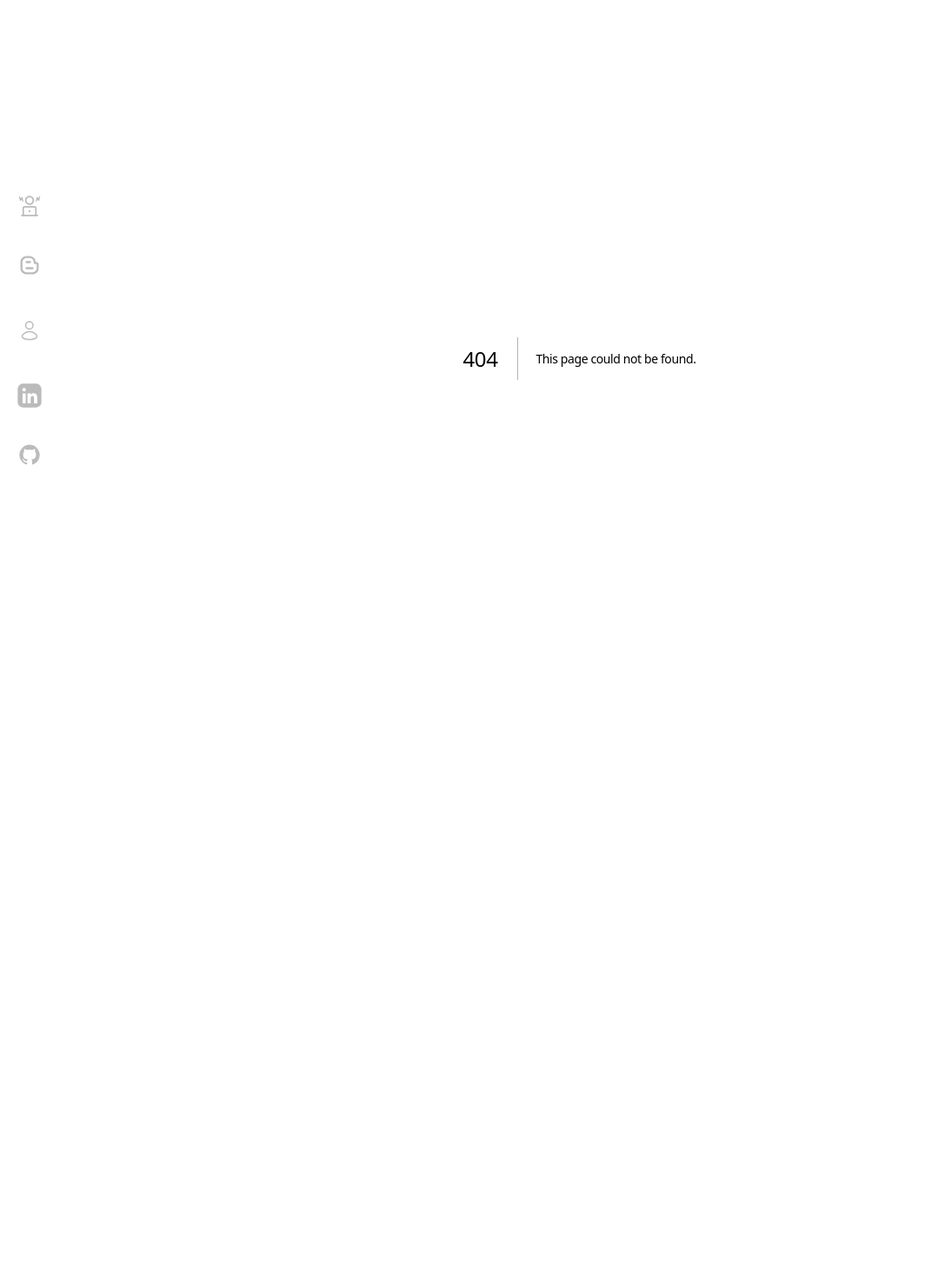
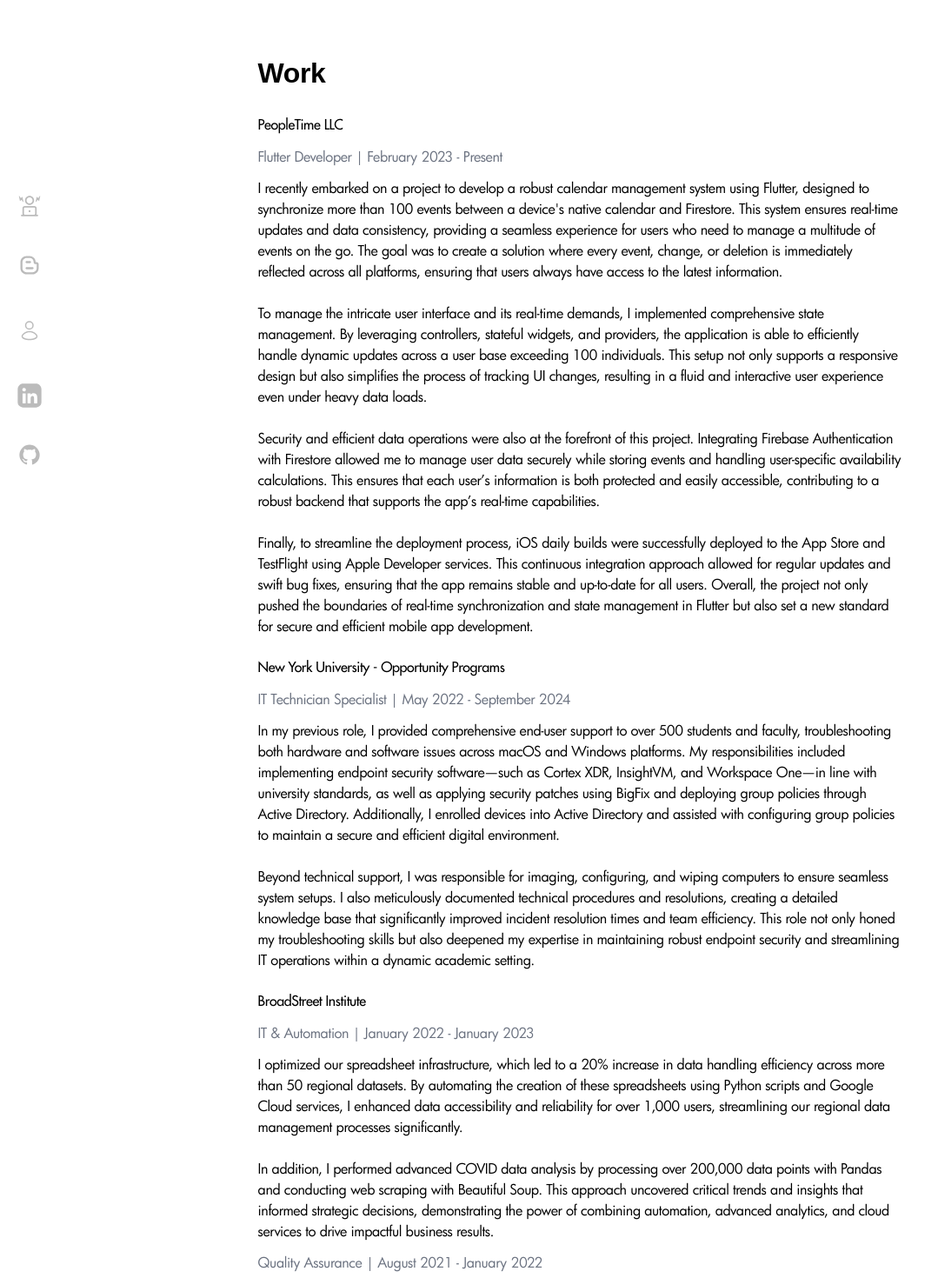
Before and after one commit to jeffreysaeteros/portoblog, a Next.js app: page /work in a window 1280 px wide. Before the commit this address had no page. Shown: the part 20-1490 px from the top of the page at 87% size, without its empty margins (0-1079 px from the left). Before the commit the page ends 864 px from the top, so only its background shows below. Built offline with nearby package versions, Linux system fonts and the light colour scheme.

Commit message:
/work mdx

```diff
--- /dev/null
+++ b/app/work/page.mdx
@@ -0,0 +1,42 @@
+import { Link } from 'next-view-transitions';
+
+export const metadata = {
+  title: 'Work',
+  alternates: {
+    canonical: '/n/work',
+  },
+};
+export function Sub({ children }) {
+  return (
+    <small className="flex text-base text-gray-500 -mt-3 mb-3">{children}</small>
+  );
+}
+
+# Work
+
+## PeopleTime LLC
+<Sub>Flutter Developer | February 2023 - Present</Sub>
+I recently embarked on a project to develop a robust calendar management system using Flutter, designed to synchronize more than 100 events between a device's native calendar and Firestore. This system ensures real-time updates and data consistency, providing a seamless experience for users who need to manage a multitude of events on the go. The goal was to create a solution where every event, change, or deletion is immediately reflected across all platforms, ensuring that users always have access to the latest information.
+
+To manage the intricate user interface and its real-time demands, I implemented comprehensive state management. By leveraging controllers, stateful widgets, and providers, the application is able to efficiently handle dynamic updates across a user base exceeding 100 individuals. This setup not only supports a responsive design but also simplifies the process of tracking UI changes, resulting in a fluid and interactive user experience even under heavy data loads.
+
+Security and efficient data operations were also at the forefront of this project. Integrating Firebase Authentication with Firestore allowed me to manage user data securely while storing events and handling user-specific availability calculations. This ensures that each user’s information is both protected and easily accessible, contributing to a robust backend that supports the app’s real-time capabilities.
+
+Finally, to streamline the deployment process, iOS daily builds were successfully deployed to the App Store and TestFlight using Apple Developer services. This continuous integration approach allowed for regular updates and swift bug fixes, ensuring that the app remains stable and up-to-date for all users. Overall, the project not only pushed the boundaries of real-time synchronization and state management in Flutter but also set a new standard for secure and efficient mobile app development.
+
+## New York University - Opportunity Programs
+<Sub>IT Technician Specialist | May 2022 - September 2024</Sub>
+In my previous role, I provided comprehensive end-user support to over 500 students and faculty, troubleshooting both hardware and software issues across macOS and Windows platforms. My responsibilities included implementing endpoint security software—such as Cortex XDR, InsightVM, and Workspace One—in line with university standards, as well as applying security patches using BigFix and deploying group policies through Active Directory. Additionally, I enrolled devices into Active Directory and assisted with configuring group policies to maintain a secure and efficient digital environment.
+
+Beyond technical support, I was responsible for imaging, configuring, and wiping computers to ensure seamless system setups. I also meticulously documented technical procedures and resolutions, creating a detailed knowledge base that significantly improved incident resolution times and team efficiency. This role not only honed my troubleshooting skills but also deepened my expertise in maintaining robust endpoint security and streamlining IT operations within a dynamic academic setting.
+
+## BroadStreet Institute
+<Sub>IT & Automation | January 2022 - January 2023</Sub>
+I optimized our spreadsheet infrastructure, which led to a 20% increase in data handling efficiency across more than 50 regional datasets. By automating the creation of these spreadsheets using Python scripts and Google Cloud services, I enhanced data accessibility and reliability for over 1,000 users, streamlining our regional data management processes significantly.
+
+In addition, I performed advanced COVID data analysis by processing over 200,000 data points with Pandas and conducting web scraping with Beautiful Soup. This approach uncovered critical trends and insights that informed strategic decisions, demonstrating the power of combining automation, advanced analytics, and cloud services to drive impactful business results.
+
+<Sub>Quality Assurance | August 2021 - January 2022</Sub>
+I deployed robust data quality protocols that eliminated trend breaks in COVID-19 reporting for the US Southeast region, ensuring 100% data integrity. By serving as a key liaison for data updates from state health departments, I enabled our team to integrate new information swiftly and accurately, maintaining the consistency and reliability of our reports.
+
+Additionally, I facilitated cross-functional communication with over 10 team leads, streamlining data entry workflows and bolstering quality assurance across the board. This collaborative approach not only enhanced our reporting process but also ensured that all stakeholders remained aligned and informed throughout the project.
```
